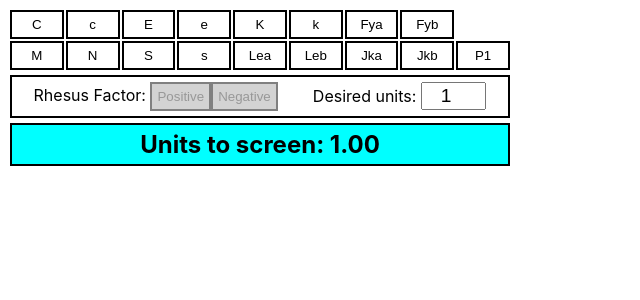
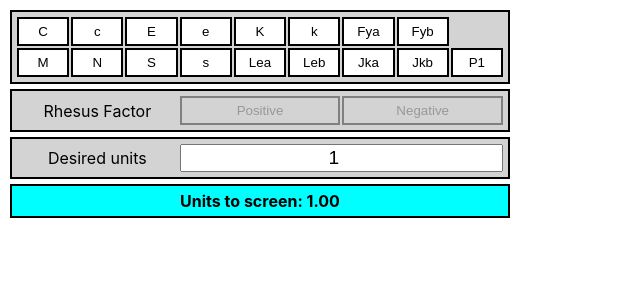
Before and after one commit to dbrook/rc-compat-rjs, a React (Create React App) app: page / in a window 1280 px wide. Shown: the top 300 px of the page, without its empty margins (0-640 px from the left). Built offline with nearby package versions, Linux system fonts and the light colour scheme.

Commit message:
Reposition extra parameters for better alignment

```diff
--- a/src/App.css
+++ b/src/App.css
@@ -18,41 +18,52 @@
 }
 
 .toggle-field {
+  border: 2px solid black;
+  padding: 5px;
   display: grid;
   gap: 2px;
   grid-template-columns: repeat(9, 1fr);
-}
-
-.extra-parameters {
-  border: 2px solid black;
-  margin-top: 5px;
-  display: grid;
-  gap: 2px;
-  padding: 5px;
-  /* grid-template-columns: 3fr 2fr; */
+  background-color: lightgray;
+  margin-bottom: 5px;
 }
 
 .rh-selector {
-  grid-column: 1;
-  grid-row: 1;
+  border: 2px solid black;
+  padding: 5px;
+  background-color: lightgray;
+  display: grid;
+  gap: 2px;
+  grid-template-columns: repeat(3, 1fr);
+  align-items: center;
+  margin-bottom: 5px;
 }
 
 .unit-multi {
-  grid-column: 2;
+  border: 2px solid black;
+  padding: 5px;
+  background-color: lightgray;
+  display: grid;
+  gap: 2px;
+  align-items: center;
+  margin-bottom: 5px;
+  grid-template-columns: repeat(3, 1fr);
+}
+
+.multi-label {
   grid-row: 1;
+  grid-column: 1;
 }
 
 .multi-input {
   font-size: 1.2em;
   text-align: center;
-  width: 3em;
+  grid-row: 1;
+  grid-column: 2 / 4;
 }
 
 .output-zone {
   border: 2px solid black;
   padding: 5px;
-  margin-top: 5px;
   font-weight: bold;
-  font-size: 1.5em;
   background-color: cyan;
 }
--- a/src/App.js
+++ b/src/App.js
@@ -59,6 +59,7 @@ class AntigenToggle extends React.Component {
       gridColumn: this.props.col,
       gridRow: this.props.row,
       backgroundColor: this.props.enabled ? "orange" : "white",
+      fontWeight: this.props.enabled ? "bold" : "normal",
     };
     return (
       <button className="antToggle" style={gridStyle} onClick={this.props.onClick}>
@@ -90,18 +91,25 @@ class ToggleField extends React.Component {
 
 class RhesusSelector extends React.Component {
   render() {
-    var posStyle = {
-      backgroundColor: this.props.rhNeeded ? (this.props.rhFac > 0 ? "lime" : "white") : "lightgray",
+    var labelStyle = {
       gridColumn: 1,
       gridRow: 0,
     };
+    var posStyle = {
+      backgroundColor: this.props.rhNeeded ? (this.props.rhFac > 0 ? "lime" : "white") : "lightgray",
+      gridColumn: 2,
+      gridRow: 0,
+      fontWeight: this.props.rhFac > 0 ? "bold" : "normal",
+    };
     var negStyle = {
       backgroundColor: this.props.rhNeeded ? (this.props.rhFac < 0 ? "lime" : "white") : "lightgray",
-      gridColumn: 2,
+      gridColumn: 3,
       gridRow: 0,
+      fontWeight: this.props.rhFac < 0 ? "bold" : "normal",
     };
     return (
-      <div className="rh-selector">Rhesus Factor:&nbsp;
+      <div className="rh-selector">
+        <div style={labelStyle}>Rhesus Factor</div>
         <button
           className="antToggle"
           style={posStyle}
@@ -123,7 +131,7 @@ class UnitMultiplier extends React.Component {
   render() {
     return (
       <div className="unit-multi">
-        <label>Desired units:&nbsp;
+        <div className="multi-label">Desired units</div>
         <input
           type="number"
           min="1"
@@ -131,7 +139,6 @@ class UnitMultiplier extends React.Component {
           value={this.props.nbUnitsDesired}
           onChange={this.props.onChange}
         />
-        </label>
       </div>
     );
   }
@@ -215,7 +222,6 @@ class Calculator extends React.Component {
           toggles={this.state.antigenSet}
           onClick={(antig) => this.handleAntigenSelect(antig)}
         />
-        <div className="extra-parameters">
         <RhesusSelector
           rhFac={this.state.rhesusFac}
           rhNeeded={this.state.rhesusReq}
@@ -225,7 +231,6 @@ class Calculator extends React.Component {
           nbUnitsDesired={this.state.desiredUnits}
           onChange={(event) => this.handleMultiplierChange(event)}
         />
-        </div>
       <OutputZone
         outputText={this.state.resultOutput}
       />
```
Lines whose indentation alone changed are shown as unchanged.
